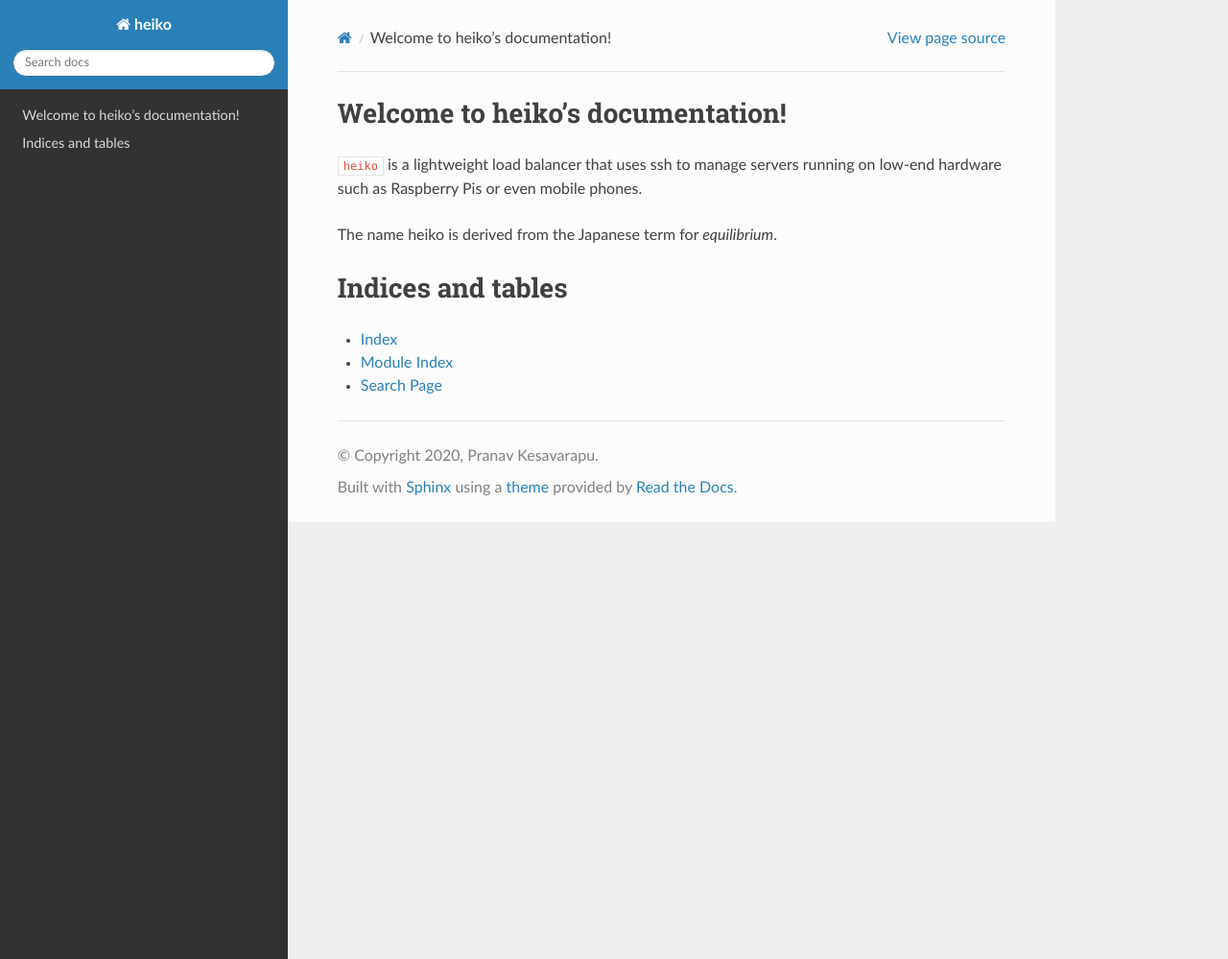
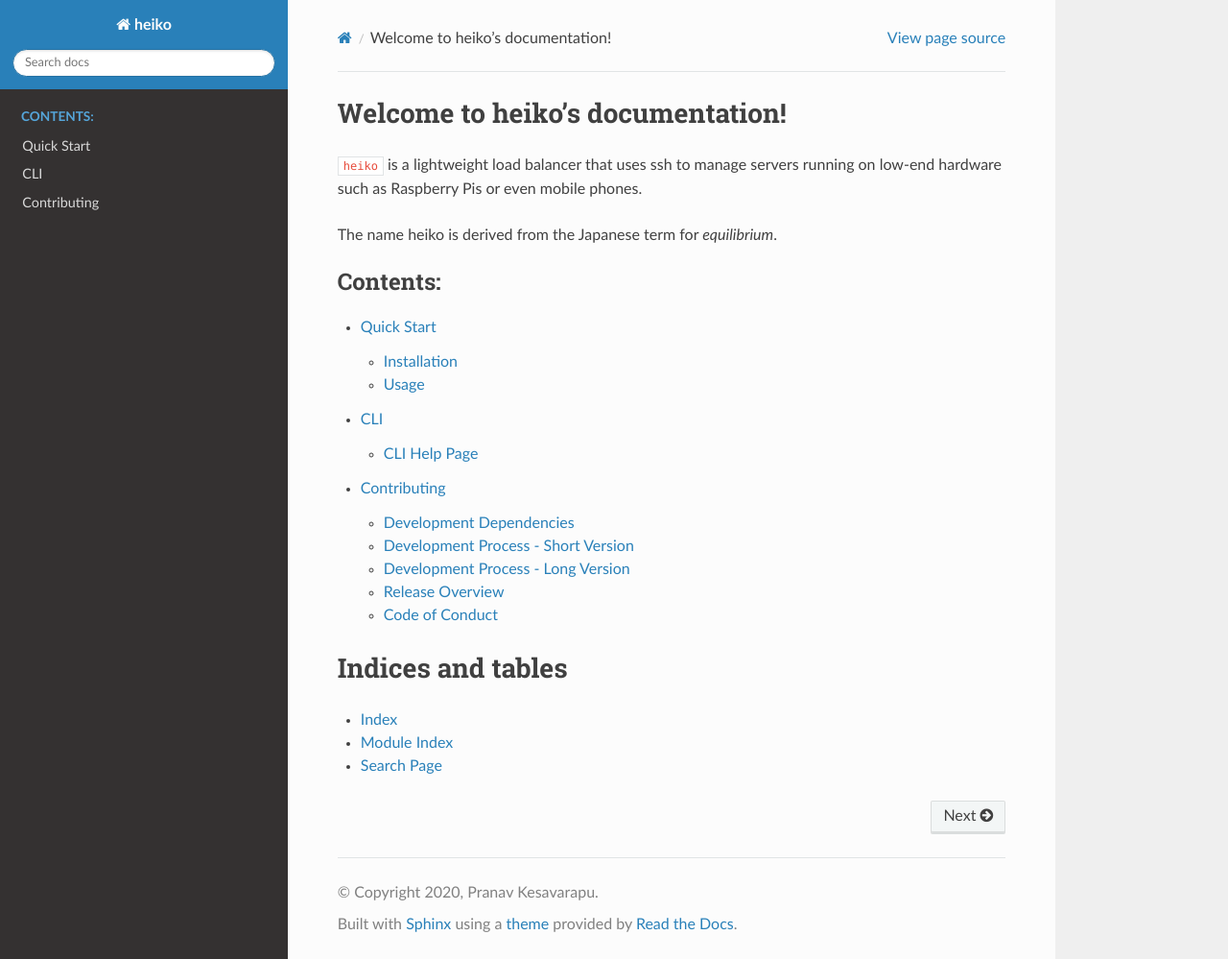
Before and after one commit to pesos/heiko, a Sphinx documentation site: the page built from docs/index.rst, in a window 1280 px wide and 999 px high. Shown: the whole window at 96% size. Built offline with Sphinx 7.4.7 and the Read the Docs theme 2.0.0, drawn with Linux system fonts in a browser that asks for light colours.

Commit message:
[DOC] docs structure and auto-gen CLI doc
Used sphinx-argparse to automatically update CLI help page
in the documentation.

Had to change the CLI code structure a bit.

Also added basic structure of docs with "TODO" all over

```diff
--- /dev/null
+++ b/docs/contributing.rst
@@ -0,0 +1,27 @@
+Contributing
+============
+
+Development Dependencies
+------------------------
+
+TODO
+
+Development Process - Short Version
+-----------------------------------
+
+TODO
+
+Development Process - Long Version
+----------------------------------
+
+TODO
+
+Release Overview
+----------------
+
+TODO
+
+Code of Conduct
+---------------
+
+TODO
--- a/docs/index.rst
+++ b/docs/index.rst
@@ -10,6 +10,9 @@ The name heiko is derived from the Japanese term for *equilibrium*.
    :maxdepth: 2
    :caption: Contents:
 
+   quickstart
+   cli
+   contributing
 
 Indices and tables
 ==================
--- /dev/null
+++ b/docs/quickstart.rst
@@ -0,0 +1,14 @@
+.. _quick_start:
+
+Quick Start
+===========
+
+Installation
+------------
+
+TODO
+
+Usage
+-----
+
+TODO
```
Also changed, not shown: docs/cli.rst (added, +18 -0 lines), 1 other file.
